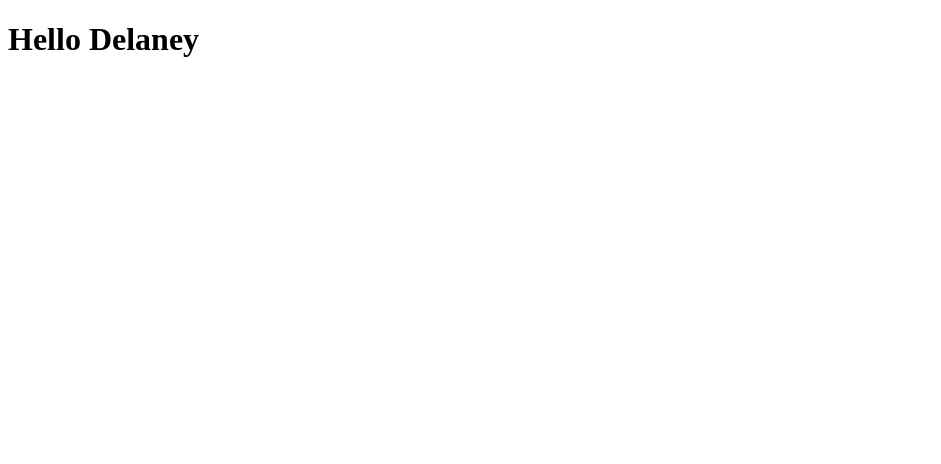
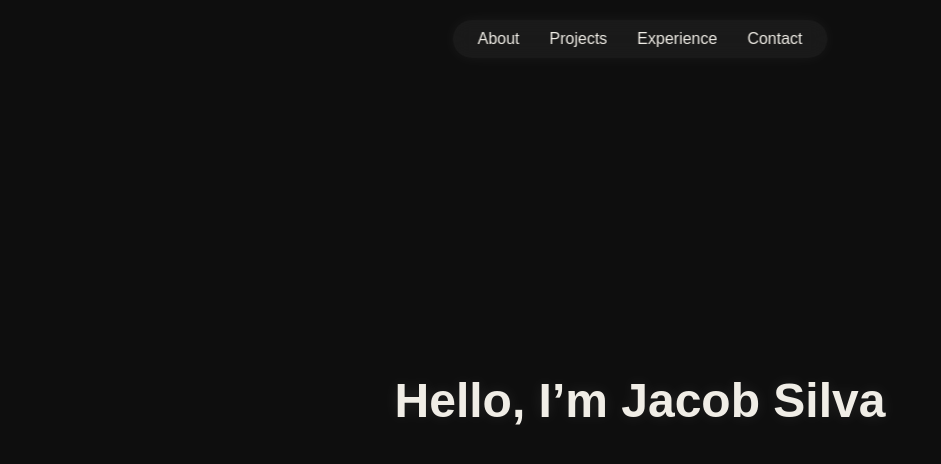
Before and after one commit to bolgapdf/Portfolio-Site, a plain HTML site: page index.html in a window 1280 px wide. Shown: the whole page, without its empty margins (0-941 px from the left). Drawn offline with Linux system fonts and the light colour scheme.

Commit message:
committed

```diff
--- a/index.html
+++ b/index.html
@@ -1,10 +1,117 @@
 <!DOCTYPE html>
-<html>
-     <head>
-          <title> Welcome to my shit site!</title>
-     </head>
+<html lang="en">
+<head>
+    <meta charset="UTF-8">
+    <meta name="viewport" content="width=device-width, initial-scale=1.0">
+    <title>Jacob Silva — Portfolio</title>
+    <style>
+        html, body {
+            margin: 0;
+            padding: 0;
+            background-color: #0e0e0e;
+            color: #f0ede6;
+            font-family: 'Poppins', sans-serif;
+            scroll-snap-type: y mandatory;
+            overflow-y: scroll;
+            height: 100%;
+        }
 
-     <body>
-          <h1>Hello Delaney</h1>
-     </body>
+        section {
+            height: 100vh;
+            display: flex;
+            justify-content: center;
+            align-items: center;
+            scroll-snap-align: start;
+            transition: all 0.8s ease-out;
+        }
+
+        nav {
+            position: fixed;
+            top: 20px;
+            left: 50%;
+            transform: translateX(-50%);
+            background-color: rgba(255, 255, 255, 0.05);
+            backdrop-filter: blur(10px);
+            border-radius: 50px;
+            padding: 10px 25px;
+            display: flex;
+            gap: 30px;
+            z-index: 1000;
+            box-shadow: 0 0 15px rgba(255, 255, 255, 0.05);
+        }
+
+        nav a {
+            text-decoration: none;
+            color: #f0ede6;
+            font-weight: 500;
+            transition: 0.3s;
+        }
+
+        nav a:hover {
+            color: #b6ffb6;
+        }
+
+        h1 {
+            font-size: 3rem;
+            text-shadow: 0 0 15px rgba(255,255,255,0.1);
+        }
+
+        html {
+            scroll-behavior: smooth;
+        }
+    </style>
+</head>
+<body>
+    <nav>
+        <a href="#about">About</a>
+        <a href="#projects">Projects</a>
+        <a href="#experience">Experience</a>
+        <a href="#contact">Contact</a>
+    </nav>
+
+    <section id="about">
+        <h1>Hello, I’m Jacob Silva</h1>
+    </section>
+    <section id="projects">
+        <h1>Projects</h1>
+    </section>
+    <section id="experience">
+        <h1>Experience</h1>
+    </section>
+    <section id="contact">
+        <h1>Contact</h1>
+    </section>
+
+    <script>
+    // Smooth scroll and fade-in combined
+    document.querySelectorAll('nav a').forEach(link => {
+        link.addEventListener('click', e => {
+            e.preventDefault();
+            const target = document.querySelector(link.getAttribute('href'));
+            target.scrollIntoView({
+                behavior: 'smooth',
+                block: 'start'
+            });
+        });
+    });
+
+    // Fade-in when sections enter view
+    const sections = document.querySelectorAll('section');
+    const observer = new IntersectionObserver(entries => {
+        entries.forEach(entry => {
+            if (entry.isIntersecting) {
+                entry.target.style.opacity = 1;
+                entry.target.style.transform = 'translateY(0)';
+            }
+        });
+    }, { threshold: 0.2 });
+
+    sections.forEach(section => {
+        section.style.opacity = 0;
+        section.style.transform = 'translateY(50px)';
+        section.style.transition = 'opacity 0.8s ease-out, transform 0.8s ease-out';
+        observer.observe(section);
+    });
+</script>
+</body>
 </html>
```
